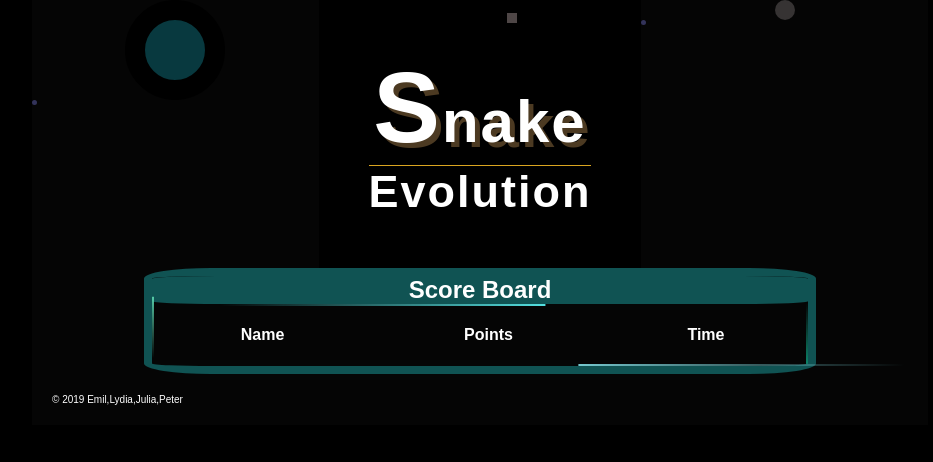
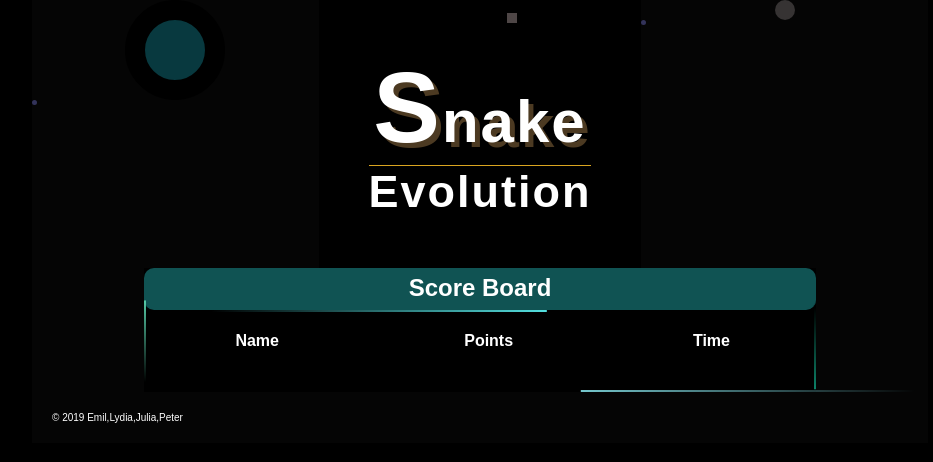
Before and after one commit to Calljuly/FirstGame, a plain HTML site: page ScoreBoard/Score.html in a window 1280 px wide. Shown: the top 462 px of the page, without its empty margins (160-1093 px from the left). Drawn offline with nearby package versions, Linux system fonts and the light colour scheme; a web font is replaced by a local one.

Commit message:
Fix ScoreBoard Layout
Fix scoreboard border.

```diff
--- a/ScoreBoard/scorestyle.css
+++ b/ScoreBoard/scorestyle.css
@@ -1,13 +1,11 @@
 @import url("/mainpage/mainstyle.css");
-
 
 section
 {
 display: block;
 width: 75%;
 margin: auto;
-border-radius: 10%;
-border: 8px solid rgb(16, 83, 83);
+background-color:black;
 font-family: 'Sulphur Point', sans-serif;
 color: white;
 }
@@ -17,8 +15,10 @@ section h1
 color:white;
 text-align: center;
 width: 100%;
-background: rgb(16, 83, 83);
-border-radius: 10%;
+padding: 6px;
+border-radius: 10px;
+border-bottom: rgb(16, 83, 83) solid 2px;
+background-color:rgb(16, 83, 83) ;
 }
 
 #scoreList
@@ -28,6 +28,8 @@ margin: auto;
 border-collapse: separate;
 width: 100%;
 position: relative;
+padding-bottom: 20px;
+text-align: center;
 }
 #scoreList th
 {
```
